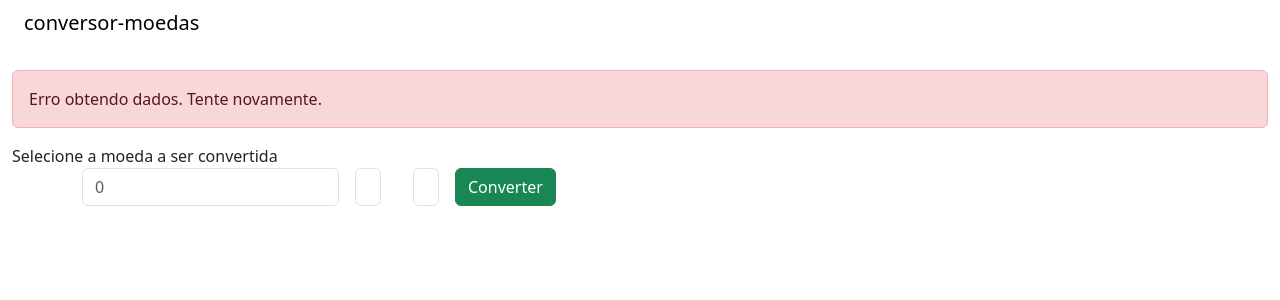
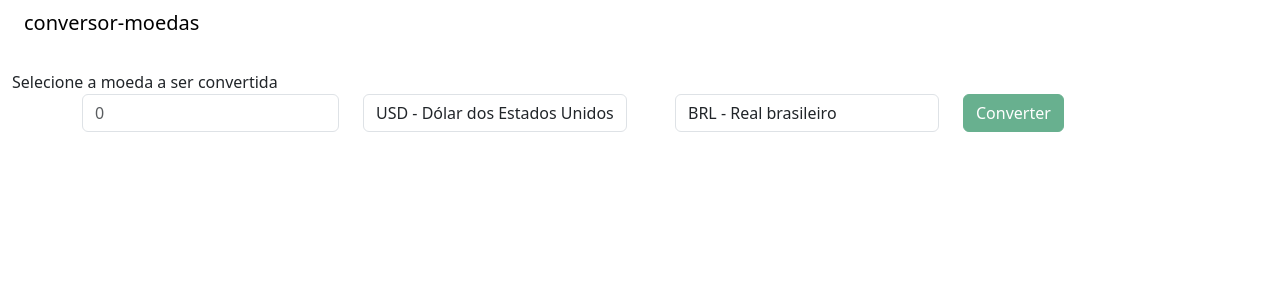
Before and after one commit to John-Mota/conversor-moedas, an Angular app: page / in a window 1280 px wide. Shown: the top 300 px of the page. Built offline with nearby package versions, Linux system fonts and the light colour scheme.

Commit message:
implementação concluída

```diff
--- a/src/app/conversor/conversor.module.ts
+++ b/src/app/conversor/conversor.module.ts
@@ -4,6 +4,8 @@ import { HttpClientModule } from '@angular/common/http'
 import { ConversorComponent } from './conversor/conversor.component';
 import { MoedaService } from './service/moeda.service';
 import { ConversorService } from './service/conversor.service';
+import { FormsModule } from '@angular/forms';
+
 
 
 
@@ -13,7 +15,8 @@ import { ConversorService } from './service/conversor.service';
   ],
   imports: [
     CommonModule,
-    HttpClientModule
+    HttpClientModule,
+    FormsModule
   ],
   exports: [
     ConversorComponent
--- a/src/app/conversor/conversor/conversor.component.html
+++ b/src/app/conversor/conversor/conversor.component.html
@@ -1,6 +1,7 @@
 <br />
 <div class="alert alert-danger"
-	role="alert">
+	role="alert"
+    *ngIf="possuiError">
 	Erro obtendo dados. Tente novamente.
 </div>
 <div class="panel panel-success">
@@ -8,24 +9,27 @@
 		Selecione a moeda a ser convertida
 	</div>
 	<div class="panel-body text-center">
-        <form class="form-inline">
+        <form #conversaoForm="ngForm" class="form-inline">
 	        <div class="container">
-                <div class="row g-3" >
-
+                <div class="row" >
                     <div class="col-auto">
                         <input
                             type="text"
                             name="valor"
                             class="form-control text-right"
                             placeholder="0"
+                            [(ngModel)]="conversao.valor"
                             required>
                     </div>
                     <div class="col-auto">
                         <select
                             name="moedaDe"
                             class="form-control"
+                            [(ngModel)]="conversao.moedaDe"
                             required>
-                            <option>
+                            <option *ngFor="let moeda of moeda"
+                            [value]="moeda.sigla">
+                            {{moeda.sigla}} - {{moeda.descricao}}
                             </option>
                         </select>
                     </div>
@@ -37,8 +41,12 @@
                         <select
                             name="moedaPara"
                             class="form-control"
+                            [(ngModel)]="conversao.moedaPara"
                             required>
-                            <option>
+                            <option
+                            *ngFor="let moeda of moeda"
+                            [value]="moeda.sigla">
+                            {{moeda.sigla}} - {{moeda.descricao}}
                             </option>
                         </select>
                     </div>
@@ -46,7 +54,11 @@
                         <input
                             type="submit"
                             value="Converter"
-                            class="btn btn-success">
+                            class="btn btn-success"
+                            data-toggle="modal"
+                            data-target="#modalContacao"
+                            (click)="converter()"
+                            [disabled]="!conversaoForm.form.valid">
                     </div>
                 </div>
             </div>
--- a/src/app/conversor/conversor/conversor.component.ts
+++ b/src/app/conversor/conversor/conversor.component.ts
@@ -1,11 +1,48 @@
-import { Component } from '@angular/core';
+import { Component, OnInit, ViewChild } from '@angular/core';
+
+import { Moeda } from '../models/moedas.model';
+import { Conversao } from '../models/conversao.model';
+import { ConversaoResponse } from '../models/conversaoResponse.model';
+import { MoedaService } from '../service/moeda.service';
+import { ConversorService } from '../service/conversor.service';
+import { NgForm } from '@angular/forms';
 
 @Component({
   selector: 'app-conversor',
   templateUrl: './conversor.component.html',
   styleUrls: ['./conversor.component.css']
 })
-export class ConversorComponent {
+export class ConversorComponent implements OnInit {
+
+  public moeda: Moeda[];
+  public conversao: Conversao;
+  public conversaoResponse: ConversaoResponse;
+  public possuiError: boolean;
+
+  @ViewChild("conversaoForm") conversaoForm: NgForm
+
+  constructor (
+    private moedaService: MoedaService,
+    private conversorService: ConversorService
+  ) {}
+
+  ngOnInit(): void {
+    this.moeda = this.moedaService.listarTodas();
+    this.init();
+  }
+
+  // Efetua a chamada para a conversão de valores.
+  public init(): void {
+    this.conversao = new Conversao('USD', 'BRL', null);
+    this.possuiError = false;
+  }
+
+  // Efetuando a chamada para conversão de valores
+  public converter(): void {
+    if (this.conversaoForm.form.valid) {
+      alert('Convertendo' + JSON.stringify(this.conversao))
+    }
+  }
 
 
 
```
